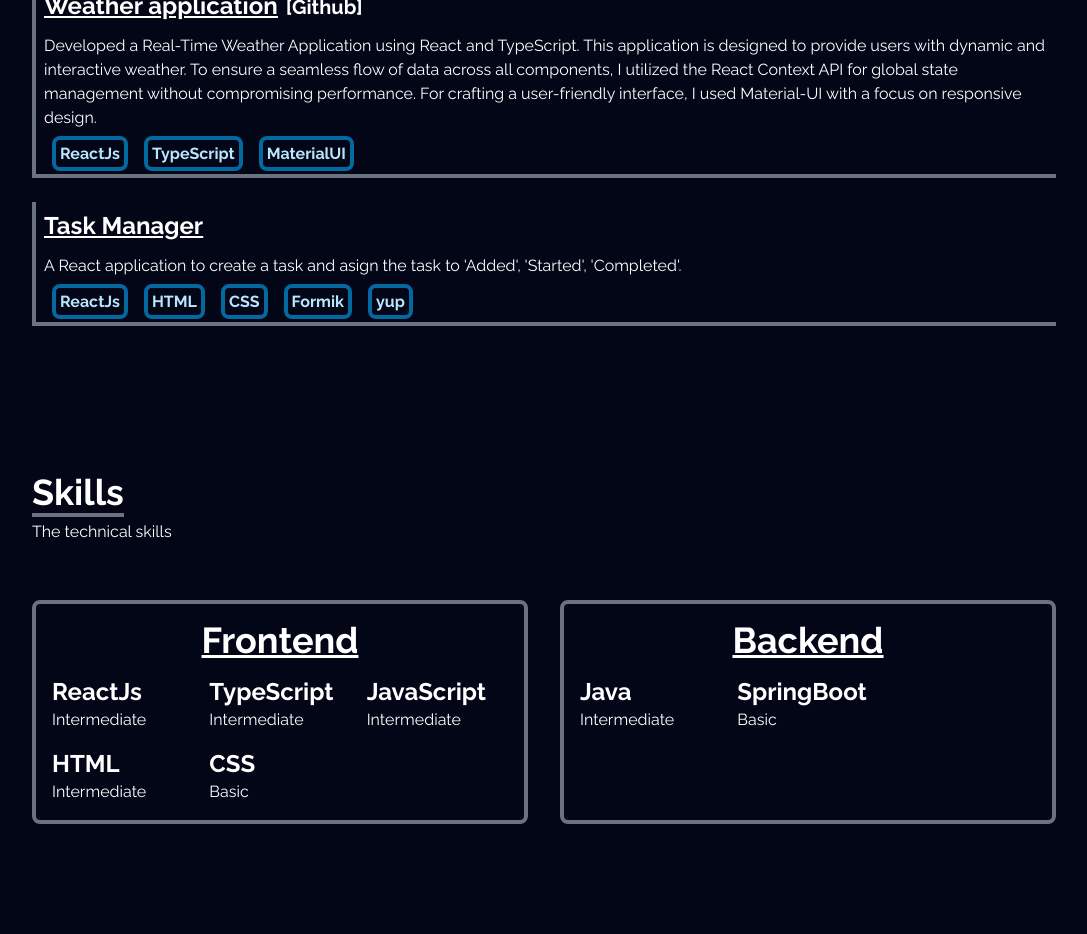
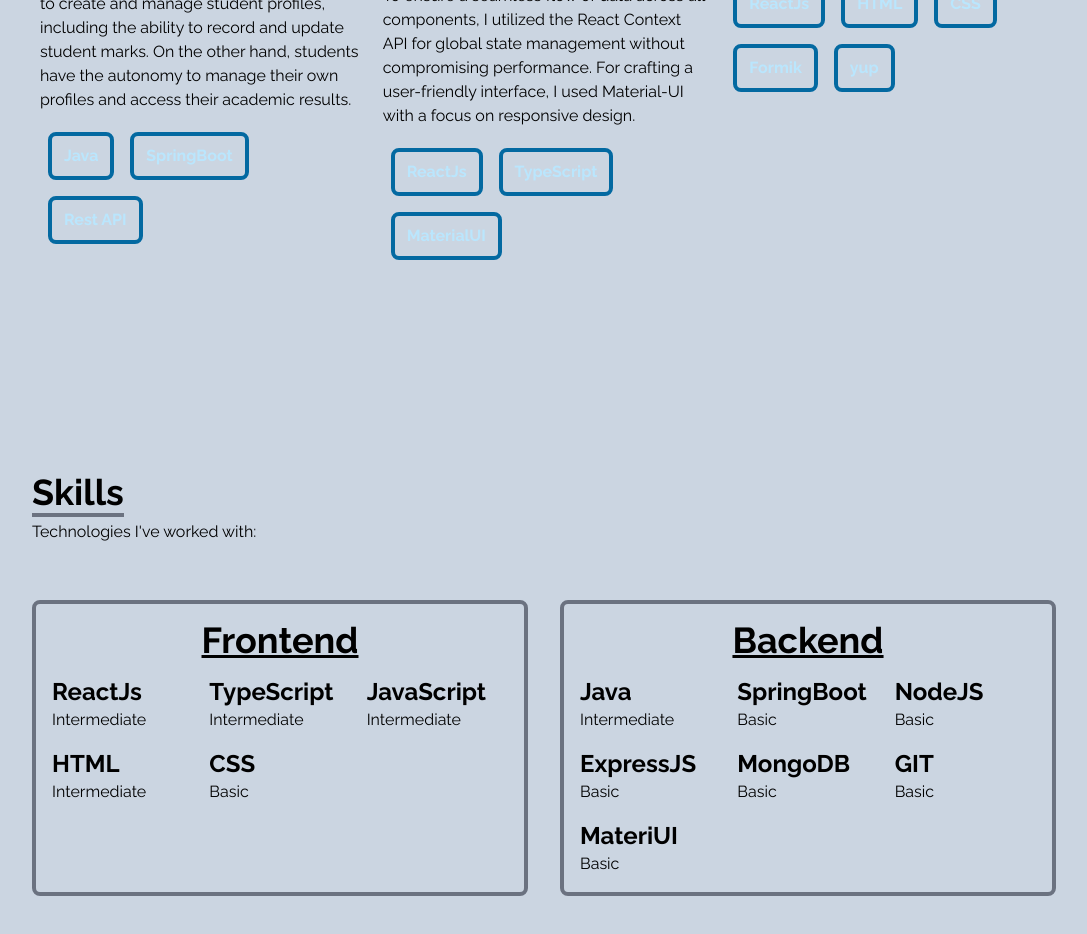
Before and after one commit to V24039/css-portfolio, a React (Create React App) app: page / in a window 1280 px wide. Shown: the part 1840-2774 px from the top of the page, without its empty margins (96-1183 px from the left). Built offline with nearby package versions, Linux system fonts and the light colour scheme.

Commit message:
toggle mode

```diff
--- a/public/index.html
+++ b/public/index.html
@@ -1,5 +1,5 @@
 <!DOCTYPE html>
-<html lang="en">
+<html lang="en" className="dark">
   <head>
     <meta charset="utf-8" />
     <meta name="viewport" content="width=device-width, initial-scale=1" />
--- a/src/App.tsx
+++ b/src/App.tsx
@@ -7,13 +7,15 @@
 
 function App() {
   return (
-    <div className="text-white w-full bg-slate-950">
+    <div className="text-black w-full bg-slate-300 dark:bg-slate-950 dark:text-white">
       <NavBar />
-      <Home />
-      <About />
-      <Portfolio />
-      <Skills />
-      <Contact />
+      <div className="px-3">
+        <Home />
+        <About />
+        <Portfolio />
+        <Skills />
+        <Contact />
+      </div>
     </div>
   );
 }
--- a/src/components/NavBar/NavBar.tsx
+++ b/src/components/NavBar/NavBar.tsx
@@ -1,31 +1,39 @@
 import { FaBars, FaTimes } from "react-icons/fa";
-import { MdOutlineLightMode } from "react-icons/md";
 import { GrSystem } from "react-icons/gr";
-import { CiDark } from "react-icons/ci";
+import { CiDark, CiLight } from "react-icons/ci";
 import { navLinks } from "./const";
-import { useState } from "react";
+import { useEffect, useState } from "react";
 import { Link } from "react-scroll";
 
 const NavBar = () => {
   const [showMenu, setshowMenu] = useState<boolean>(false);
   const [showToggleMenu, setShowToggleMenu] = useState<boolean>(false);
-  const [currentTheme, setCurrentTheme] = useState<string>(
-    localStorage.getItem("theme") ?? "dark"
-  );
+  const [currentTheme, setCurrentTheme] = useState<string>("light");
 
   const handleMenuClick = () => {
     setshowMenu((prev) => !prev);
   };
 
+  useEffect(() => {
+    if (currentTheme === "dark") {
+      document.documentElement.classList.add("dark");
+    } else {
+      document.documentElement.classList.remove("dark");
+    }
+  }, [currentTheme]);
+
   const handleToggleClick = () => {
-    document.documentElement.classList.add('light')
     setShowToggleMenu((prev) => !prev);
+  };
+
+  const handleThemeChange = (theme: string) => {
+    setCurrentTheme(theme);
   };
 
   return (
     <nav id="Navbar" className="sticky top-0">
-      <div className="flex justify-between items-center w-full h-20 bg-black px-4">
-        <h1 className="text-3xl sm:text-4xl sm font-signature ml-2 text-white">
+      <div className="flex justify-between items-center w-full h-20 text-black bg-slate-200 dark:bg-black dark:text-white px-4">
+        <h1 className="text-3xl sm:text-4xl sm font-signature ml-2 text-black dark:text-white">
           Venu G Soganadgi
         </h1>
         <div className="flex justify-between">
@@ -33,7 +41,7 @@
             {currentTheme === "dark" ? (
               <CiDark size={30} />
             ) : (
-              <MdOutlineLightMode />
+              <CiLight size={30} />
             )}
             {showToggleMenu && (
               <div className="fixed right-auto top-15 bg-white rounded-lg p-4 text-base font-semibold text-slate-900 dark:bg-slate-800 dark:text-slate-400">
@@ -41,19 +49,21 @@
                   <li
                     key="toggle-dark"
                     className="flex items-center cursor-pointer font-medium text-gray-500 hover:bg-red-300"
+                    onClick={() => handleThemeChange("dark")}
                   >
                     <CiDark size={20} />
                     <span className="px-2">Dark</span>
                   </li>
                   <li
-                    key="toggle-dark"
+                    key="toggle-light"
                     className="flex items-center cursor-pointer font-medium text-gray-500 hover:bg-red-300"
+                    onClick={() => handleThemeChange("light")}
                   >
-                    <MdOutlineLightMode size={20} />
+                    <CiLight size={20} />
                     <span className="px-2">Light</span>
                   </li>
                   <li
-                    key="toggle-dark"
+                    key="toggle-system"
                     className="flex items-center cursor-pointer font-medium text-gray-500 hover:bg-red-300"
                   >
                     <GrSystem size={20} />
--- a/src/components/Pages/Contact/Contact.tsx
+++ b/src/components/Pages/Contact/Contact.tsx
@@ -12,7 +12,7 @@
           Contact Me
         </p>
       </div>
-      <div className="flex flex-row w-2/4 justify-around items-center m-auto gap-4">
+      <div className="flex flex-col md:flex-row w-2/4 justify-around items-center m-auto gap-4">
         <section className="flex flex-row items-center border-4 rounded-lg border-gray-500 p-2 gap-2">
           <CgMail size={30} title="soganadgiVenu@gmail.com" />
           <span><a href="mailto:soganadgivenu@gmail.com" className="hover:underline">soganadgivenu@gmail.com</a></span>
--- a/src/components/Pages/Projects/Projects.tsx
+++ b/src/components/Pages/Projects/Projects.tsx
@@ -4,9 +4,9 @@
   const getProjects = (project: IProjectValues, index: number) => (
     <div
       key={`project-${index}`}
-      className="flex flex-col gap-3 border-l-4 border-b-4 p-2 border-gray-500"
+      className="flex flex-col flex-wrap gap-3 p-2"
     >
-      <span className="font-bold inline space-x-2">
+      <span className="font-bold flex-wrap space-x-2">
         <span className="text-2xl underline hover:text-violet-400">
           <a href={project.projectLink}>{project.label}</a>
         </span>
@@ -17,9 +17,9 @@
         )}
       </span>
       <section>{project.descp}</section>
-      <section>
+      <section className="flex flex-row flex-wrap">
         {project.techUsed.map((value) => (
-          <span className="font-bold m-2 p-1 border-4 border-sky-700 text-sky-200 rounded-lg">
+          <span className="font-bold m-2 p-2 px-3 border-4 border-sky-700 text-sky-200 rounded-lg">
             {value}
           </span>
         ))}
@@ -36,7 +36,7 @@
         <text className="border-b-4 border-gray-500">Projects</text>
       </h1>
       <p className="pt-2 pb-6">Checkout some of my projects</p>
-      <div className="flex flex-col gap-6">
+      <div className="grid grid-cols-1 gap-1 md:grid-cols-3">
         {projects.map((project, index) => getProjects(project, index))}
       </div>
     </div>
--- a/src/components/Pages/Skills/Skills.tsx
+++ b/src/components/Pages/Skills/Skills.tsx
@@ -43,7 +43,7 @@
       <h1 className="text-4xl font-bold inline">
         <text className="border-b-4 border-gray-500">Skills</text>
       </h1>
-      <p className="pt-2 pb-6">The technical skills</p>
+      <p className="pt-2 pb-6">Technologies I've worked with:</p>
       <div className="w-full grid grid-cols-1 sm:grid-cols-2 gap-8 text-center py-8 px-12 sm:px-0">
         {getCurrentSkills()}
       </div>
--- a/src/components/Pages/Skills/const.ts
+++ b/src/components/Pages/Skills/const.ts
@@ -1,4 +1,5 @@
 export interface ISkillValues {
+  key: string;
   name: string;
   level: string;
   section: string;
@@ -16,38 +17,75 @@
 
 export const myCurrentSkills: ISkillValues[] = [
   {
+    key: "react",
     name: "ReactJs",
     level: Levels.INTERMEDIATE,
     section: DevelopmentType.FRONTEND,
   },
   {
+    key: "ts",
     name: "TypeScript",
     level: Levels.INTERMEDIATE,
     section: DevelopmentType.FRONTEND,
   },
   {
+    key: "js",
     name: "JavaScript",
     level: Levels.INTERMEDIATE,
     section: DevelopmentType.FRONTEND,
   },
   {
+    key: "html",
     name: "HTML",
     level: Levels.INTERMEDIATE,
     section: DevelopmentType.FRONTEND,
   },
   {
+    key: "java",
     name: "Java",
     level: Levels.INTERMEDIATE,
     section: DevelopmentType.BACKEND,
   },
   {
+    key: "css",
     name: "CSS",
     level: Levels.BASIC,
     section: DevelopmentType.FRONTEND,
   },
   {
+    key: "spring",
     name: "SpringBoot",
     level: Levels.BASIC,
     section: DevelopmentType.BACKEND,
   },
+  {
+    key: "node",
+    name: "NodeJS",
+    level: Levels.BASIC,
+    section: DevelopmentType.BACKEND,
+  },
+  {
+    key: "express",
+    name: "ExpressJS",
+    level: Levels.BASIC,
+    section: DevelopmentType.BACKEND,
+  },
+  {
+    key: "mongo",
+    name: "MongoDB",
+    level: Levels.BASIC,
+    section: DevelopmentType.BACKEND,
+  },
+  {
+    key: "git",
+    name: "GIT",
+    level: Levels.BASIC,
+    section: DevelopmentType.BACKEND,
+  },
+  {
+    key: "material",
+    name: "MateriUI",
+    level: Levels.BASIC,
+    section: DevelopmentType.BACKEND,
+  },
 ];
--- a/tailwind.config.js
+++ b/tailwind.config.js
@@ -1,6 +1,7 @@
 /** @type {import('tailwindcss').Config} */
 module.exports = {
   content: ["./src/**/*.{js,jsx,ts,tsx}"],
+  darkMode: 'selector',
   theme: {
     extend: {},
     fontFamily: {
```
